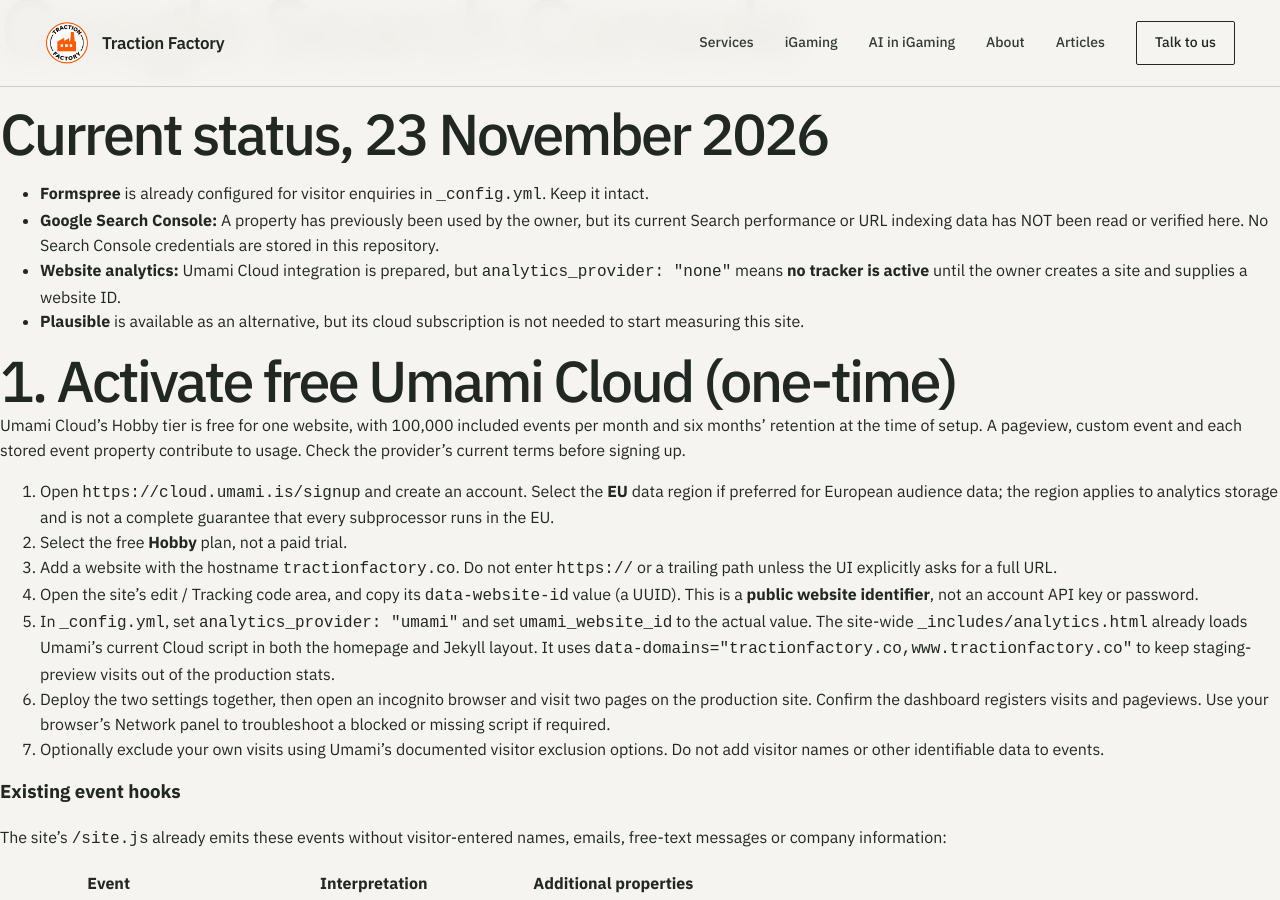
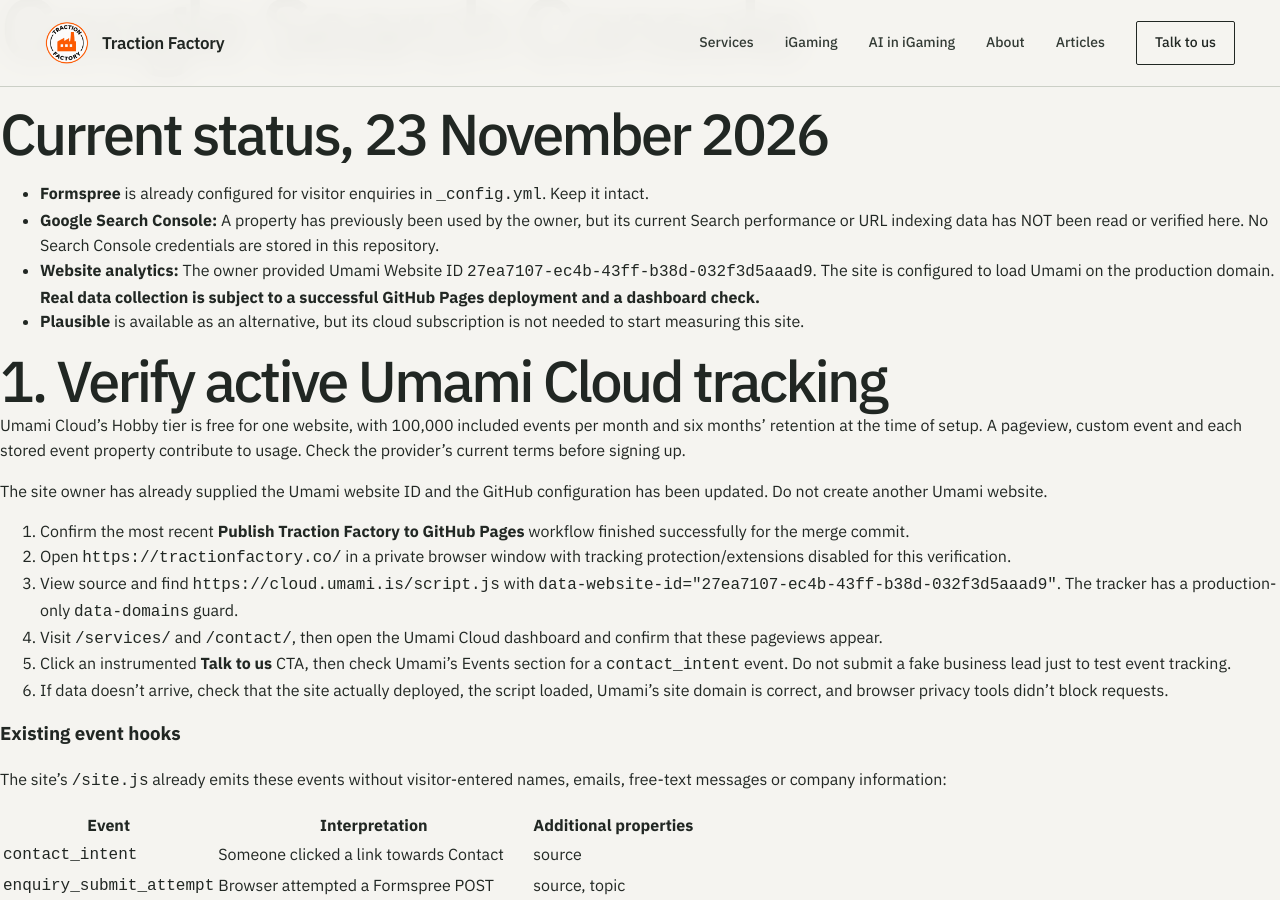
Before and after one commit to thomasrhysjones-hub/traction-factory-site, a Jekyll site: the page built from ANALYTICS_AND_GSC.md, in a window 1280 px wide and 900 px high, scrolled down 272 px. Built offline with Jekyll 4.4.1, drawn with Linux system fonts in a browser that asks for light colours; our own code applies the rules of GitHub Pages for plain Markdown files.

Commit message:
Document activated Umami ID and production verification checklist

```diff
--- a/ANALYTICS_AND_GSC.md
+++ b/ANALYTICS_AND_GSC.md
@@ -4,20 +4,21 @@
 
 - **Formspree** is already configured for visitor enquiries in `_config.yml`. Keep it intact.
 - **Google Search Console:** A property has previously been used by the owner, but its current Search performance or URL indexing data has NOT been read or verified here. No Search Console credentials are stored in this repository.
-- **Website analytics:** Umami Cloud integration is prepared, but `analytics_provider: "none"` means **no tracker is active** until the owner creates a site and supplies a website ID.
+- **Website analytics:** The owner provided Umami Website ID `27ea7107-ec4b-43ff-b38d-032f3d5aaad9`. The site is configured to load Umami on the production domain. **Real data collection is subject to a successful GitHub Pages deployment and a dashboard check.**
 - **Plausible** is available as an alternative, but its cloud subscription is not needed to start measuring this site.
 
-## 1. Activate free Umami Cloud (one-time)
+## 1. Verify active Umami Cloud tracking
 
 Umami Cloud's Hobby tier is free for one website, with 100,000 included events per month and six months' retention at the time of setup. A pageview, custom event and each stored event property contribute to usage. Check the provider's current terms before signing up.
 
-1. Open `https://cloud.umami.is/signup` and create an account. Select the **EU** data region if preferred for European audience data; the region applies to analytics storage and is not a complete guarantee that every subprocessor runs in the EU.
-2. Select the free **Hobby** plan, not a paid trial.
-3. Add a website with the hostname `tractionfactory.co`. Do not enter `https://` or a trailing path unless the UI explicitly asks for a full URL.
-4. Open the site's edit / Tracking code area, and copy its `data-website-id` value (a UUID). This is a **public website identifier**, not an account API key or password.
-5. In `_config.yml`, set `analytics_provider: "umami"` and set `umami_website_id` to the actual value. The site-wide `_includes/analytics.html` already loads Umami's current Cloud script in both the homepage and Jekyll layout. It uses `data-domains="tractionfactory.co,www.tractionfactory.co"` to keep staging-preview visits out of the production stats.
-6. Deploy the two settings together, then open an incognito browser and visit two pages on the production site. Confirm the dashboard registers visits and pageviews. Use your browser's Network panel to troubleshoot a blocked or missing script if required.
-7. Optionally exclude your own visits using Umami's documented visitor exclusion options. Do not add visitor names or other identifiable data to events.
+The site owner has already supplied the Umami website ID and the GitHub configuration has been updated. Do not create another Umami website.
+
+1. Confirm the most recent **Publish Traction Factory to GitHub Pages** workflow finished successfully for the merge commit.
+2. Open `https://tractionfactory.co/` in a private browser window with tracking protection/extensions disabled for this verification.
+3. View source and find `https://cloud.umami.is/script.js` with `data-website-id="27ea7107-ec4b-43ff-b38d-032f3d5aaad9"`. The tracker has a production-only `data-domains` guard.
+4. Visit `/services/` and `/contact/`, then open the Umami Cloud dashboard and confirm that these pageviews appear.
+5. Click an instrumented **Talk to us** CTA, then check Umami's Events section for a `contact_intent` event. Do not submit a fake business lead just to test event tracking.
+6. If data doesn't arrive, check that the site actually deployed, the script loaded, Umami's site domain is correct, and browser privacy tools didn't block requests.
 
 ### Existing event hooks
 
```
